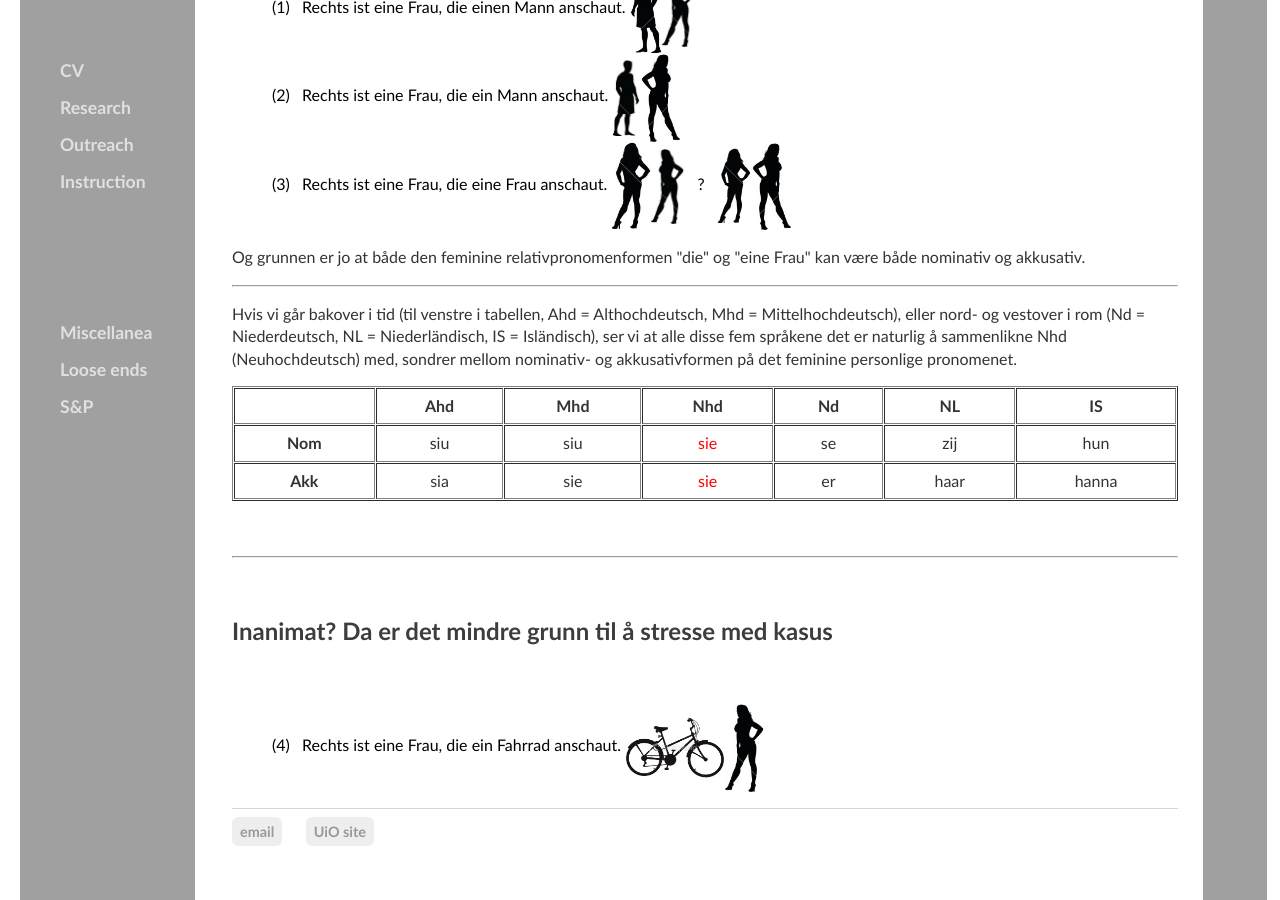
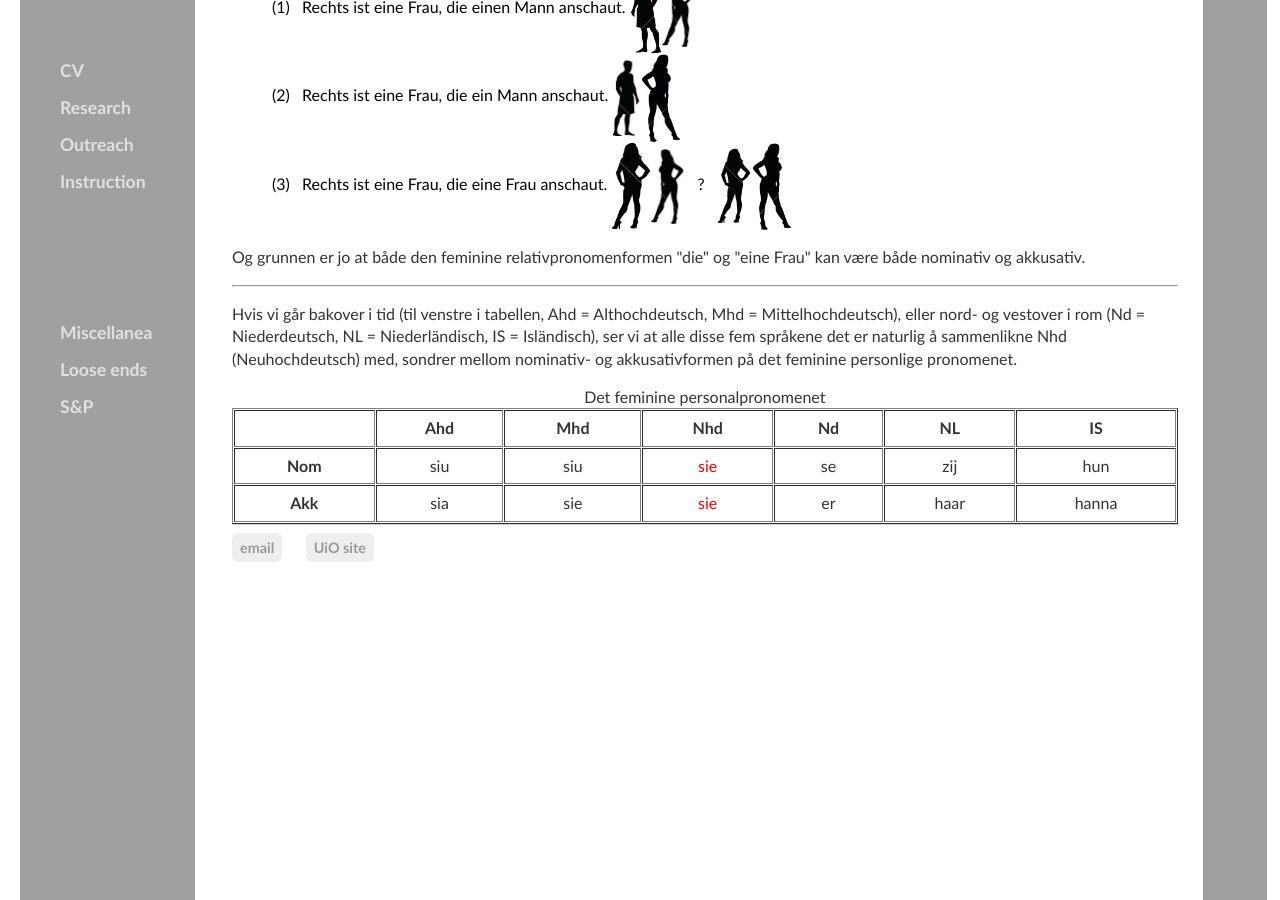
Before and after one commit to kjelljs/kjelljs.github.io, a Jekyll site: the page built from dissemination/kasus.html, in a window 1280 px wide and 900 px high, scrolled down 681 px. Built offline with Jekyll 4.4.1, drawn with Linux system fonts in a browser that asks for light colours.

Commit message:
Update kasus.html

```diff
--- a/dissemination/kasus.html
+++ b/dissemination/kasus.html
@@ -99,19 +99,7 @@ figcaption {
 			<td style="text-align: center;">haar</td>
 			<td style="text-align: center;">hanna</td>
 		</tr>
-	</tbody>
+	</tbody><caption>Det feminine personalpronomenet</caption>
 
 </table>
 	</section>
-<p>&nbsp;</p>
-
-<hr />
-<p>&nbsp;</p>
-
-<h2>Inanimat? Da er det mindre grunn til å stresse med kasus</h2>
-
-<p>&nbsp;</p>
-
-<ul>
-	<li>(4) &nbsp; Rechts ist eine Frau, die ein Fahrrad anschaut. <img class="centerrightimage" src="/pics/sykkel.jpg" style="width: 100px;" /><img class="centerrightimage" src="/pics/diesie1.jpg" style="width: 40px;" /></li>
-</ul>
```
